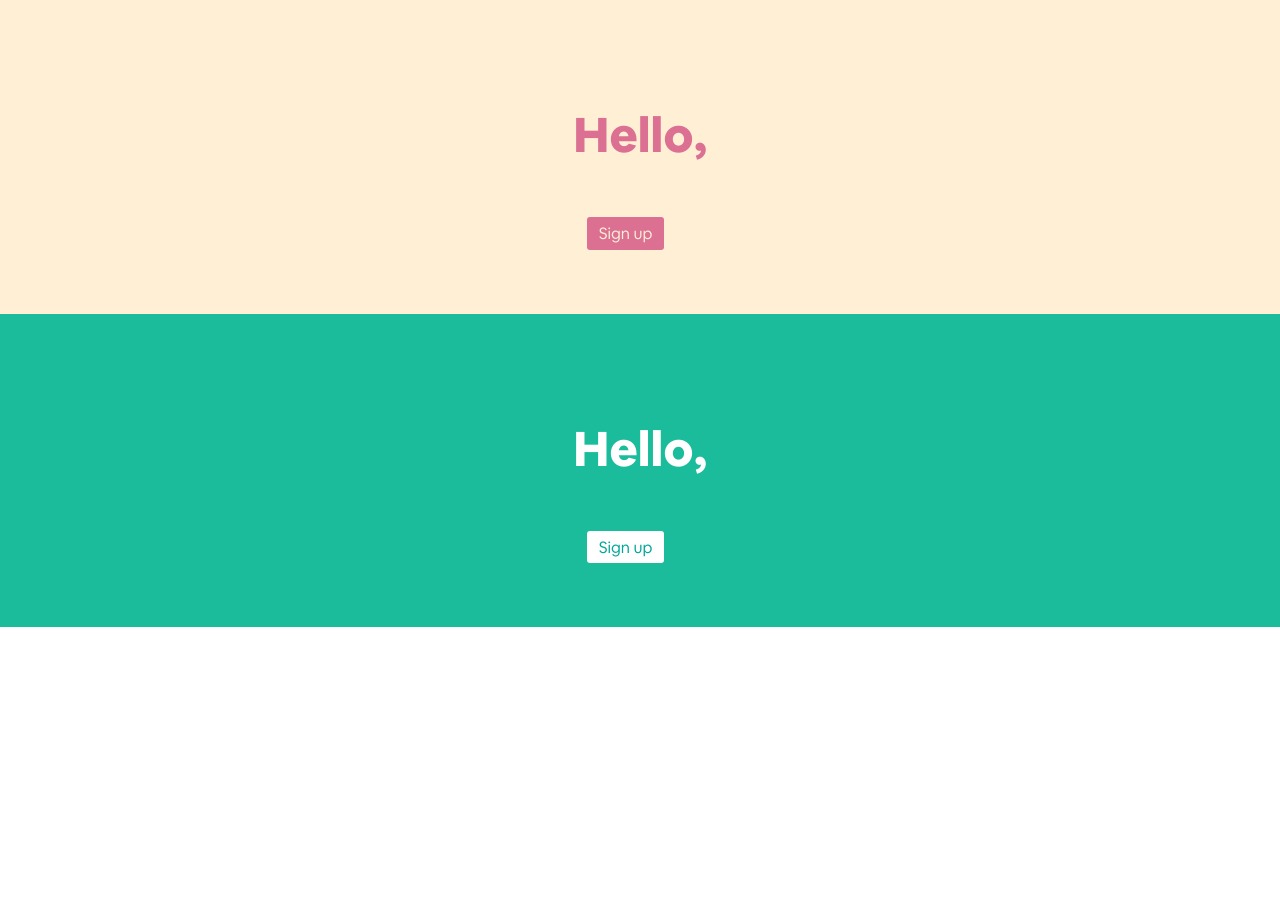
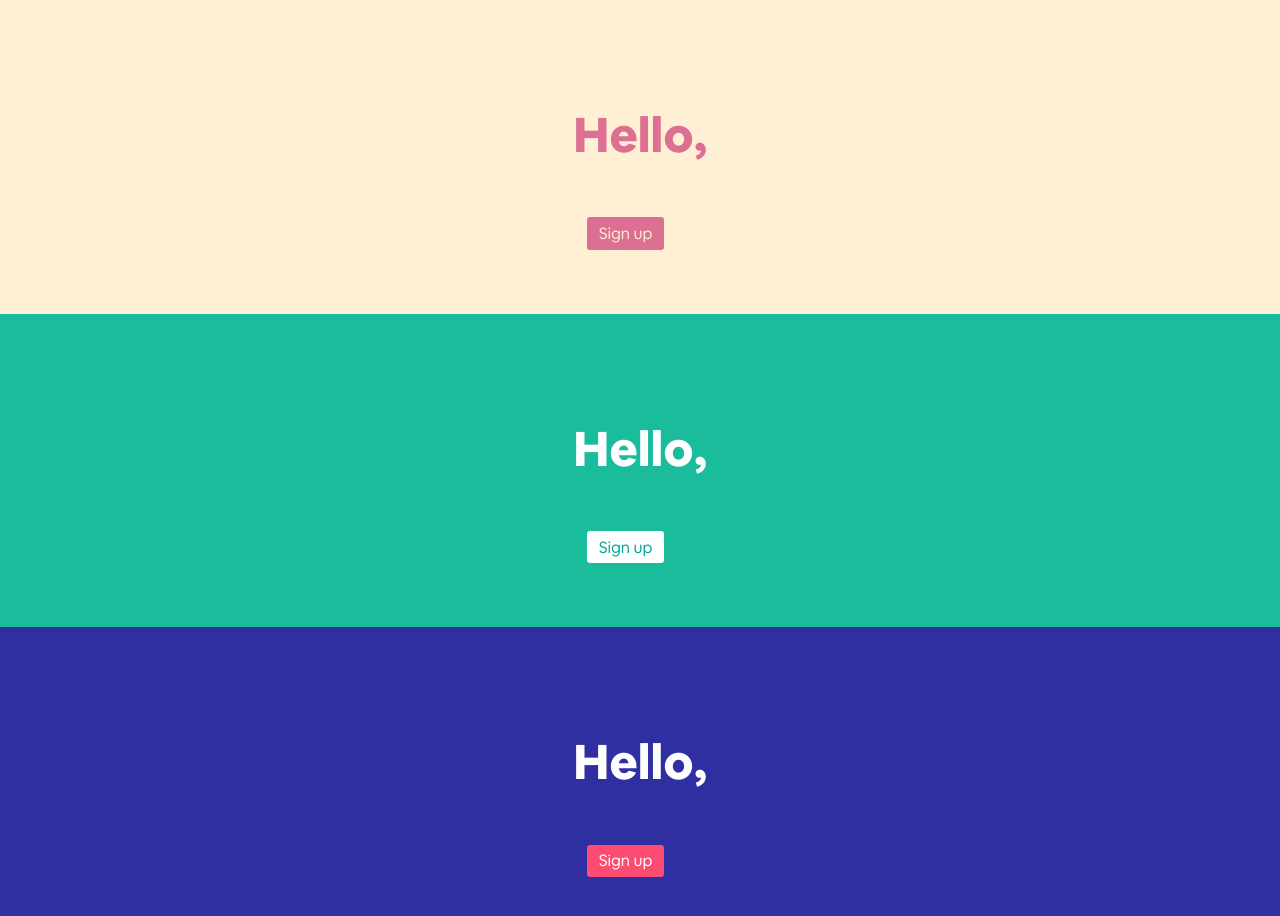
Before and after one commit to francismarcus/colors, a React (Create React App) app: page / in a window 1280 px wide. Shown: the top 916 px of the page. Before the commit the page ends 800 px from the top, so only its background shows below. Built offline with nearby package versions, Linux system fonts and the light colour scheme.

Commit message:
Dark Blue / Purple

```diff
--- a/src/App.js
+++ b/src/App.js
@@ -3,12 +3,15 @@ import logo from './logo.svg';
 import './App.css';
 import Papayawhip from './components/papayawhip';
 import Lightseagreen from './components/lightSeaGreen';
+import Darkbluepurple from './components/darkbluepurple';
+
 class App extends Component {
   render() {
     return (
       <div className="App">
         <Papayawhip />
         <Lightseagreen />
+        <Darkbluepurple />
       </div>
     );
   }
--- /dev/null
+++ b/src/components/darkbluepurple.js
@@ -0,0 +1,50 @@
+import React from 'react'
+import styled, { css } from "styled-components"
+
+const Title = styled.h1`
+  font-size: 3em;
+  text-align: center;
+  color: white;
+  font-family: CerealExtra
+`;
+
+const Wrapper = styled.section`
+  padding: 4em;
+  background: #2F2FA2;
+  text-align: center;
+`;
+
+const Button = styled.button`
+    color: white;
+    cursor: pointer;
+    background-color: #FC4C72;
+    line-height: normal;
+    margin: 1% 3% 0 0.5%;
+    padding: 0.5% 1% 0.5% 1%;
+    font-weight: 100;
+    font-family: CerealBook
+    border: transparent;
+    border-radius: 3px;
+    font-size: 16px;
+    text-decoration: one;
+
+    ${props => props.right && css`
+        float: right;
+    `}
+    &:hover {
+        background-color: #99738E;
+    }
+`;
+
+const Darkbluepurple = () => {
+    return (
+        <Wrapper>
+        <Title>
+          Hello,
+        </Title>
+        <Button>Sign up</Button>
+      </Wrapper>
+
+    )
+}
+export default Darkbluepurple
```
